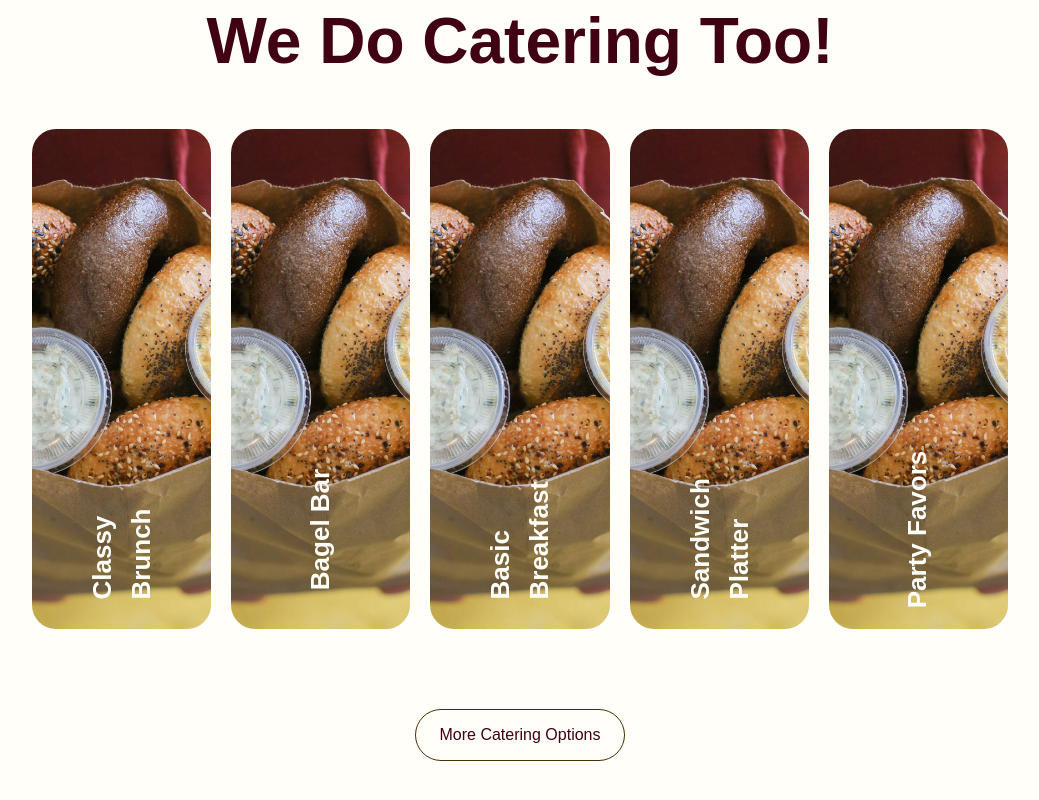
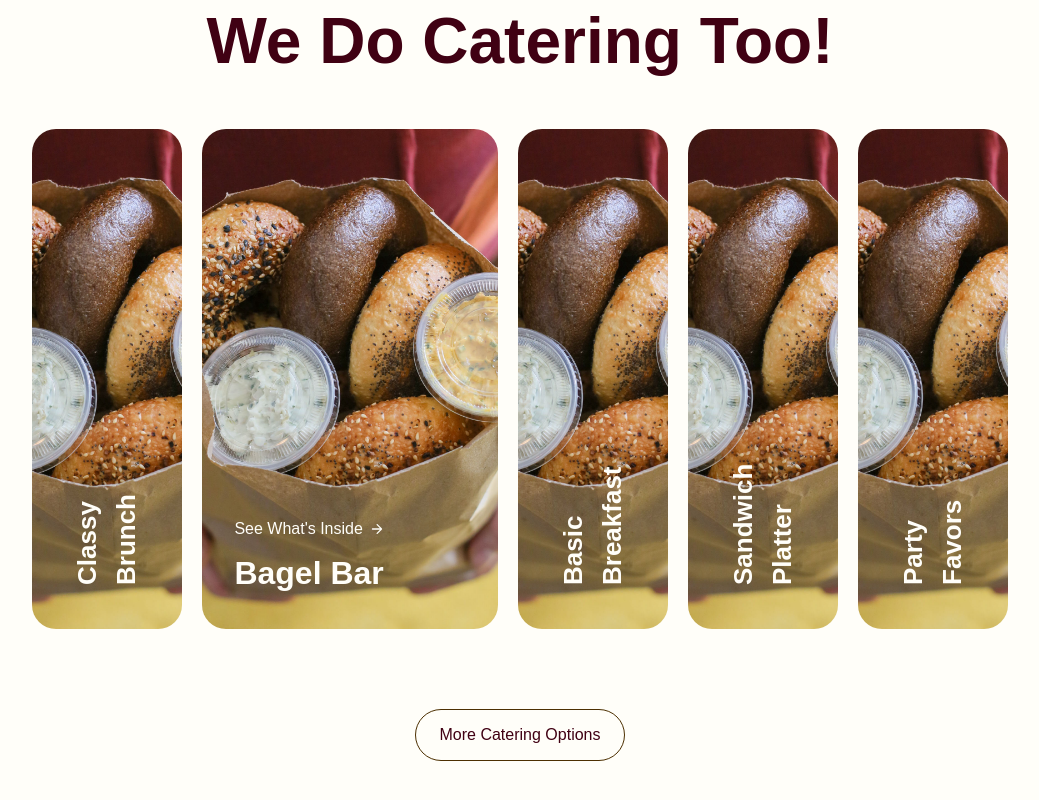
Before and after one commit to sofaradkova/portfolio, a Next.js app: page / in a window 1280 px wide. Shown: the part 3175-3975 px from the top of the page, without its empty margins (120-1159 px from the left). Built offline with nearby package versions, Linux system fonts and the light colour scheme; a web font is replaced by a local one.

Commit message:
Add card flip to catering section

```diff
--- a/components/ExploreCard.jsx
+++ b/components/ExploreCard.jsx
@@ -4,12 +4,15 @@ import { motion } from 'framer-motion';
 
 import { fadeIn } from '../utils/motion';
 
-const ExploreCard = ({ id, imgUrl, title, index, active, handleClick }) => (
+const ExploreCard = ({ id, imgUrl, title, content, index, active, handleClick }) => (
+  <div className={`${
+    active === id ? 'lg:flex-[3.5] flex-[10]' : 'lg:flex-[0.5] flex-[2]'
+  }`}
+  >
+    {active !== id ? (
       <motion.div
         variants={fadeIn('right', 'spring', index * 0.3, 0.75)}
-    className={`relative ${
-      active === id ? 'lg:flex-[2] flex-[10]' : 'lg:flex-[0.75] flex-[4]'
-    } flex items-center justify-center min-w-[150px] h-[500px] transition-[flex] duration=[0.7s] ease-out-flex cursor-pointer`}
+        className="relative lg:flex-[0.75] flex-[4] flex items-center justify-center min-w-[150px] h-[500px] transition-[flex] duration=[0.7s] ease-out-flex cursor-pointer"
         onClick={() => handleClick(id)}
       >
         <img
@@ -17,27 +20,48 @@ const ExploreCard = ({ id, imgUrl, title, index, active, handleClick }) => (
           alt={title}
           className="absolute w-full h-full object-cover rounded-[24px]"
         />
-    {active !== id ? (
         <h3 className="font-semibold sm:text-[26px] text-[18px] text-secondary-white absolute z-0 lg:bottom-20 lg:rotate-[-90deg] lg:origin-[0,0]">
           {title}
         </h3>
+      </motion.div>
     ) : (
+      <motion.div
+        variants={fadeIn('right', 'spring', index * 0.3, 0.75)}
+        className="relative lg:flex-[2] flex-[10] flex items-center justify-center min-w-[150px] h-[500px] transition-[flex] duration=[0.7s] ease-out-flex cursor-pointer group"
+        onClick={() => handleClick(id)}
+      >
+        <div className="relative h-full w-full transition-all duration-500 [transform-style:preserve-3d] group-hover:[transform:rotateY(180deg)]">
+          <div className="absolute inset-0">
+            <img
+              src={imgUrl}
+              alt={title}
+              className="absolute w-full h-full object-cover rounded-[24px]"
+            />
             <div className="absolute bottom-0 p-8 justify-start w-full flex-col">
-        <div className="flex">
-          <p className="font-normal text-[16px] leading-[20px] text-secondary-white">
+              <div className="inline-flex items-center text-secondary-white">
                 See What's Inside
-          </p>
                 <img
                   src="/small-arrow.svg"
                   alt="small-arrow"
+                  className="ml-1.5"
                 />
               </div>
-        <h2 className="mt-[12px] font-semibold sm:text-[32px] text-[24px] text-secondary-white">
+              <h2 className="mt-[8px] font-semibold sm:text-[32px] text-[24px] text-secondary-white">
                 {title}
               </h2>
             </div>
+          </div>
+          <div className="absolute h-full w-full rounded-xl bg-secondary-white/80 px-[60px] text-start text-secondary-white [transform:rotateY(180deg)] [backface-visibility:hidden] flex justify-start items-center">
+            <ul className="list-disc text-main-brown text-[16px]">
+              {content.map((ingredient) => (
+                <li className="leading-[50px]">{ingredient}</li>
+              ))}
+            </ul>
+          </div>
+        </div>
+      </motion.div>
     )}
-  </motion.div>
+  </div>
 );
 
 export default ExploreCard;
--- a/components/Ingredients.jsx
+++ b/components/Ingredients.jsx
@@ -1,6 +1,4 @@
 'use client';
-
-import styles from '../styles';
 
 const Ingredients = ({ bagel, ingredients, price, index }) => (
   <div className="p-4">
--- a/constants/index.js
+++ b/constants/index.js
@@ -3,26 +3,31 @@ export const exploreWorlds = [
     id: 'option-1',
     imgUrl: '/catering-img.jpeg',
     title: 'Classy Brunch',
+    content: ['Assorted bagels', 'Lox', 'Avocado smash', 'Soft boiled eggs', 'Chili crisp', 'Raw&pickled things'],
   },
   {
     id: 'option-2',
     imgUrl: '/catering-img.jpeg',
     title: 'Bagel Bar',
+    content: ['Assorted bagels', 'Lox', 'Avocado smash', 'Soft boiled eggs', 'Chili crisp', 'Raw&pickled things'],
   },
   {
     id: 'option-3',
     imgUrl: '/catering-img.jpeg',
     title: 'Basic Breakfast',
+    content: ['Assorted bagels', 'Lox', 'Avocado smash', 'Soft boiled eggs', 'Chili crisp', 'Raw&pickled things'],
   },
   {
     id: 'option-4',
     imgUrl: '/catering-img.jpeg',
     title: 'Sandwich Platter',
+    content: ['Assorted bagels', 'Lox', 'Avocado smash', 'Soft boiled eggs', 'Chili crisp', 'Raw&pickled things'],
   },
   {
     id: 'option-5',
     imgUrl: '/catering-img.jpeg',
     title: 'Party Favors',
+    content: ['Assorted bagels', 'Lox', 'Avocado smash', 'Soft boiled eggs', 'Chili crisp', 'Raw&pickled things'],
   },
 ];
 
@@ -43,21 +48,6 @@ export const ingredientsList = [
   },
 ];
 
-export const newFeatures = [
-  {
-    imgUrl: '/vrpano.svg',
-    title: 'A new world',
-    subtitle:
-        'we have the latest update with new world for you to try never mind',
-  },
-  {
-    imgUrl: '/headset.svg',
-    title: 'More realistic',
-    subtitle:
-        'In the latest update, your eyes are narrow, making the world more realistic than ever',
-  },
-];
-
 export const socials = [
   {
     name: 'twitter',
--- a/sections/Catering.jsx
+++ b/sections/Catering.jsx
@@ -9,7 +9,7 @@ import { staggerContainer, fadeIn } from '../utils/motion';
 import { exploreWorlds } from '../constants';
 
 const Catering = () => {
-  const [active, setActive] = useState('world-2');
+  const [active, setActive] = useState('option-2');
 
   return (
     <section className="mx-[8vw] mt-[550px]" id="explore">
--- a/sections/Customize.jsx
+++ b/sections/Customize.jsx
@@ -2,9 +2,8 @@
 
 import { motion } from 'framer-motion';
 
-import styles from '../styles';
 import { staggerContainer } from '../utils/motion';
-import { TitleText, TypingText, Button } from '../components';
+import { TitleText, TypingText } from '../components';
 
 const Customize = () => (
   <section className="mt-[600px]">
@@ -13,10 +12,10 @@ const Customize = () => (
       initial="hidden"
       whileInView="show"
       viewport={{ once: false, amount: 0.25 }}
-      className={`${styles.innerWidth} flex flex-col justify-center`}
+      className="flex flex-col justify-center items-center"
     >
       <TypingText title="Haven't found the right one?" textStyles="text-center text-[24px]" />
-      <TitleText title={<p>Customize Your Bagel</p>} textStyles="text-center text-main-brown mt-[5px]" />
+      <TitleText title="Customize Your Bagel" textStyles="text-center text-main-brown mt-[5px]" />
     </motion.div>
   </section>
   /*
--- a/sections/Hero.jsx
+++ b/sections/Hero.jsx
@@ -64,9 +64,9 @@ const Hero = () => (
         className="absolute flex left-[300px] top-[340px]"
       >
         <img
-        src="curved-arrow.svg"
-        alt="curved-arrow"
-        className="flex 1"
+          src="curved-arrow.svg"
+          alt="curved-arrow"
+          className="flex 1"
         />
       </motion.div>
     </motion.div>
```
Also changed, not shown: sections/Finisher.jsx (+5 -5 lines), sections/About.jsx (indentation only). Lines whose indentation alone changed are shown as unchanged.
